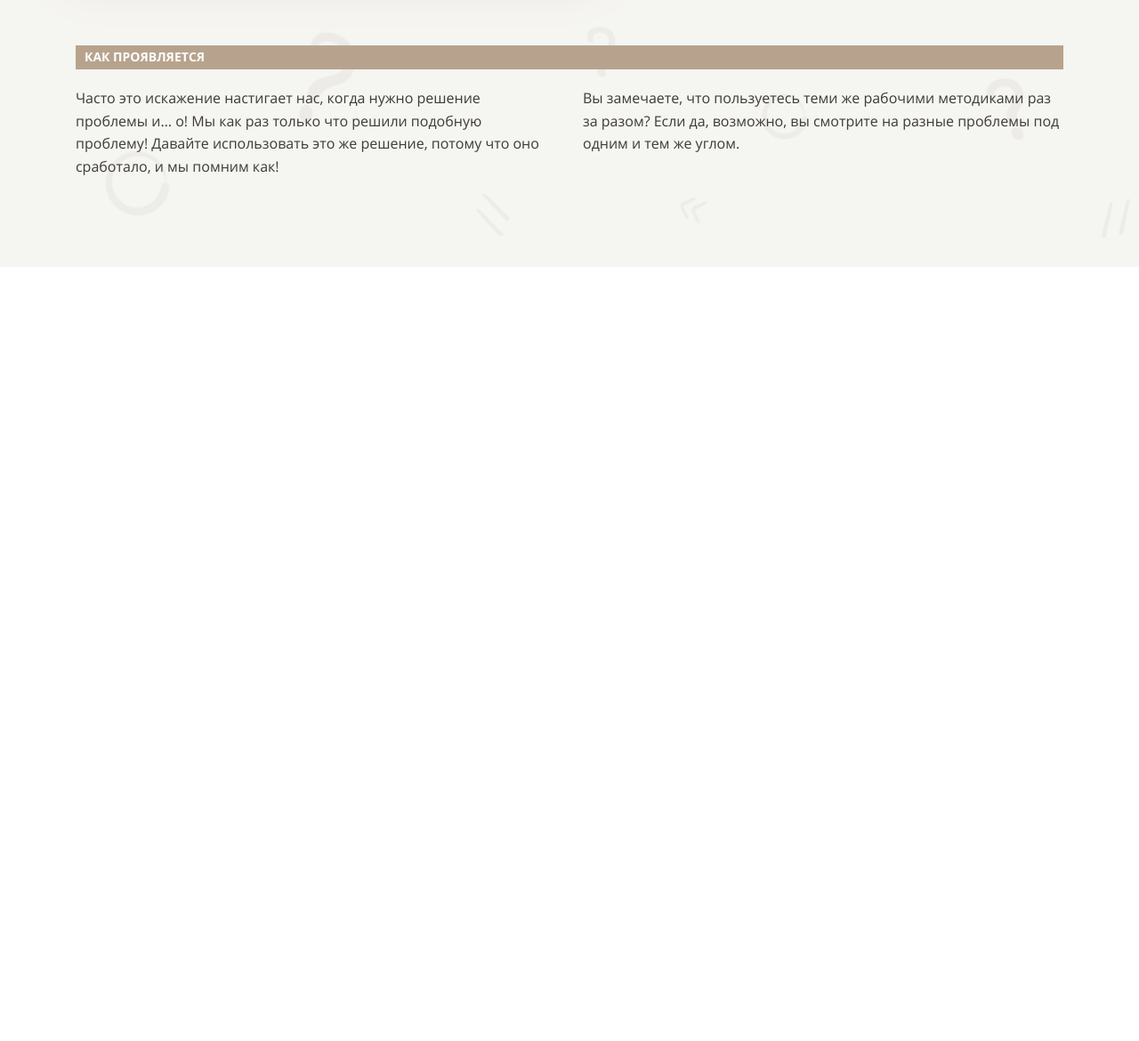
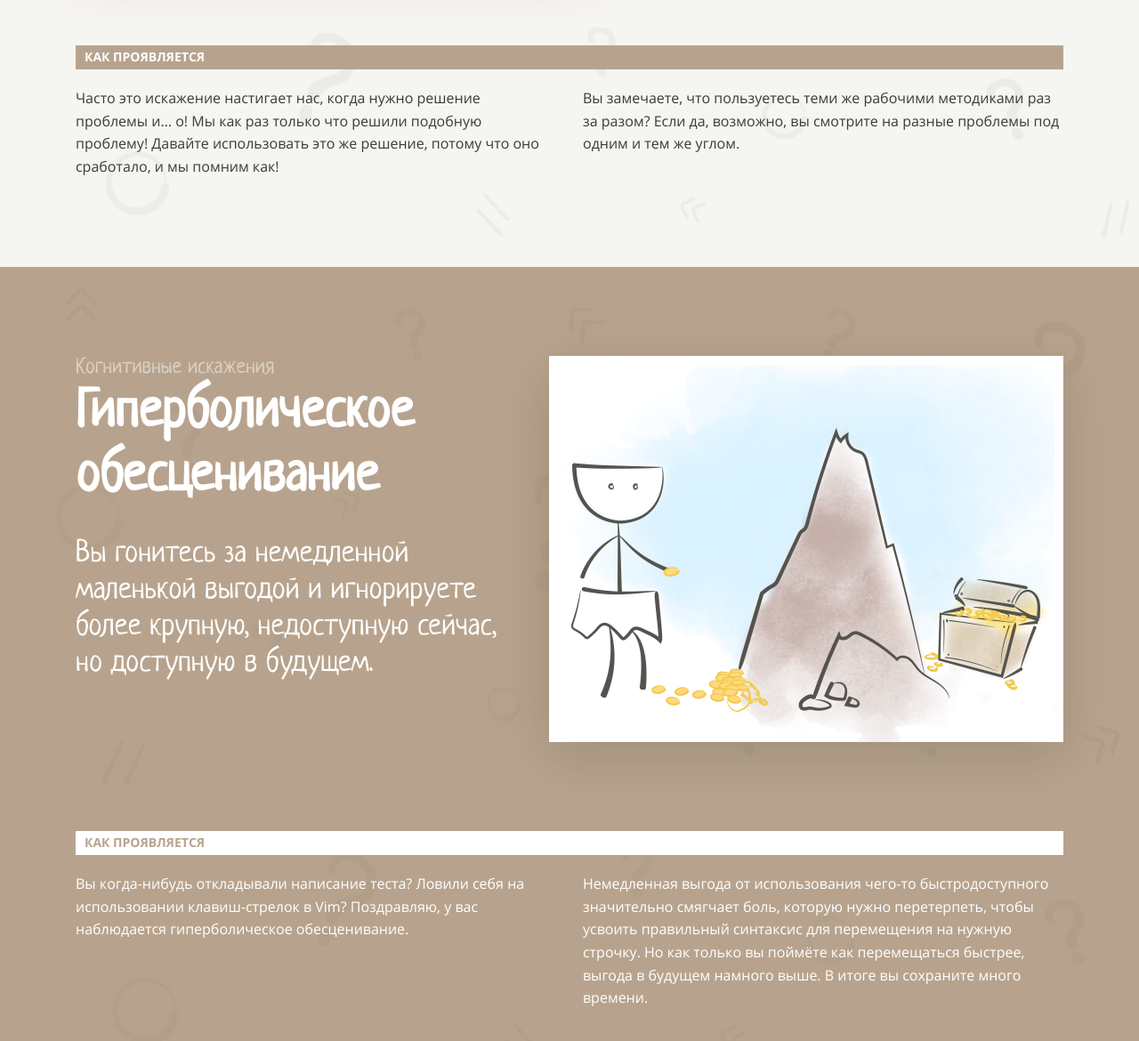
Before and after one commit to deka13/layout-designer-project-lvl1, a website: page src/index.html in a window 1280 px wide. Shown: the part 5075-6245 px from the top of the page at 89% size. Before the commit the page ends 5375 px from the top, so only its background shows below. Drawn offline with Linux system fonts and the light colour scheme.

Commit message:
Add hyperbolic-depreciation section

```diff
--- a/src/index.html
+++ b/src/index.html
@@ -54,7 +54,7 @@
           <h3 class="h3 text-orange mb-16">Искажение новизны</h3>
           <p class="primary-text">Вы даёте более высокую оценку тем событиям, которые произошли недавно, и недооцениваете более старые.</p>
         </a>
-        <a class="deformation w-302 mr-30 bg-light" href="#">
+        <a class="deformation w-302 mr-30 bg-light" href="#hyperbolic-depreciation">
           <p class="number text-primary-dark">4</p>
           <h3 class="h3 text-orange mb-16">Гиперболическое обесценивание</h3>
           <p class="primary-text">Вы гонитесь за немедленной маленькой выгодой и игнорируете более крупную, недоступную сейчас, но доступную в будущем.</p>
@@ -117,10 +117,23 @@
         </div>
       </div>
     </section>
-    <section></section>
-    <section></section>
-    <section></section>
-    <section></section>
+    <section class="bg-brown bg-default-image padding-default" id="hyperbolic-depreciation">
+      <div class="container">
+        <div class="flex mb-100">
+          <div class="mr-30">
+            <p class="deformations-light">Когнитивные искажения</p>
+            <h2 class="h2 text-white mb-30">Гиперболическое обесценивание</h2>
+            <p class="h3 text-white">Вы гонитесь за немедленной маленькой выгодой и игнорируете более крупную, недоступную сейчас, но доступную в будущем.</p>
+          </div>
+          <img class="deformation-image" src="../images/hyperbolic-depreciation.png" alt="Гиперболическое обесценивание">
+        </div>
+        <h4 class="h4 mb-20 text-brown bg-white">Как проявляется</h4>
+        <div class="flex-sb">
+          <p class ="primary-text-white w-540 mr-30">Вы когда-нибудь откладывали написание теста? Ловили себя на использовании клавиш-стрелок в Vim? Поздравляю, у вас наблюдается гиперболическое обесценивание.</p>
+          <p class="primary-text-white w-540">Немедленная выгода от использования чего-то быстродоступного значительно смягчает боль, которую нужно перетерпеть, чтобы усвоить правильный синтаксис для перемещения на нужную строчку. Но как только вы поймёте как перемещаться быстрее, выгода в будущем намного выше. В итоге вы сохраните много времени.</p>
+        </div>
+      </div>
+    </section>
   </main>
   <footer>
 
```
